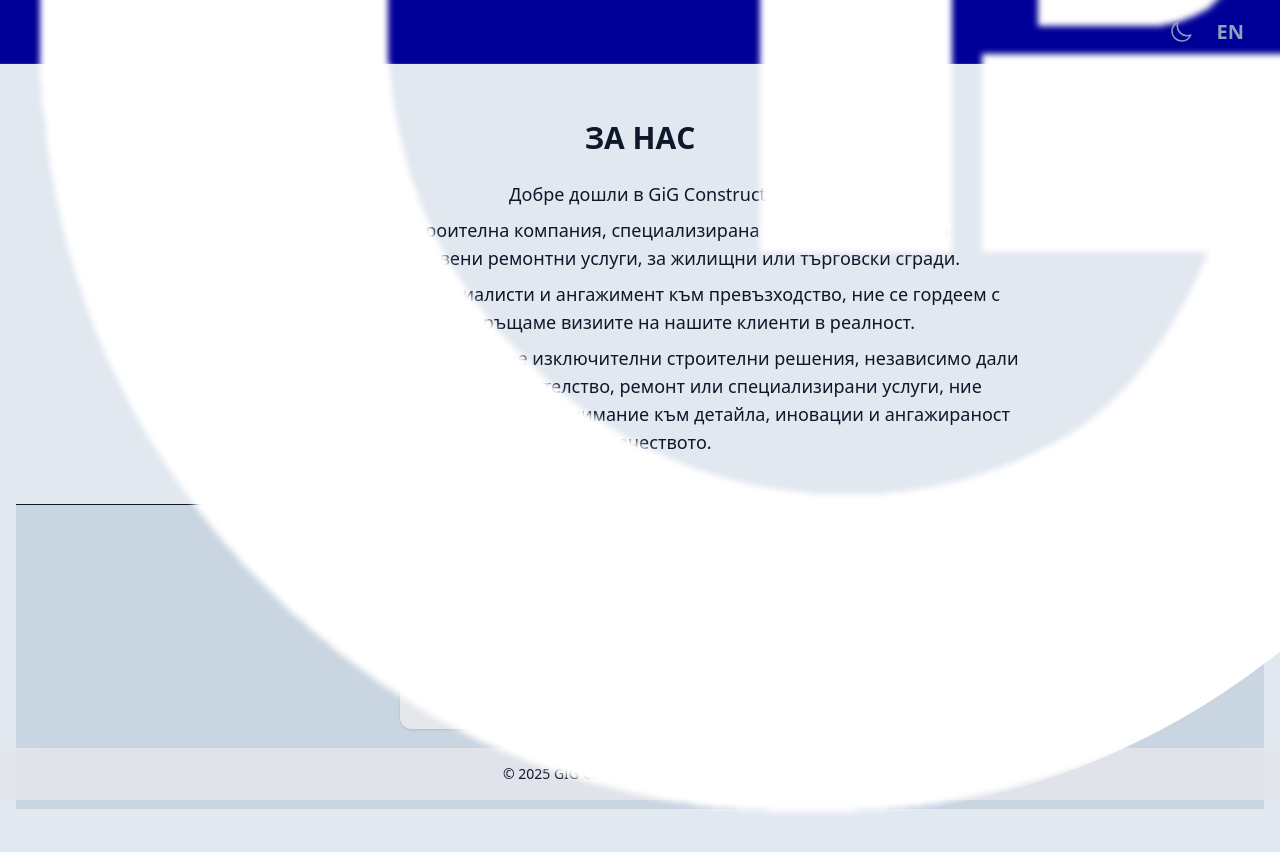
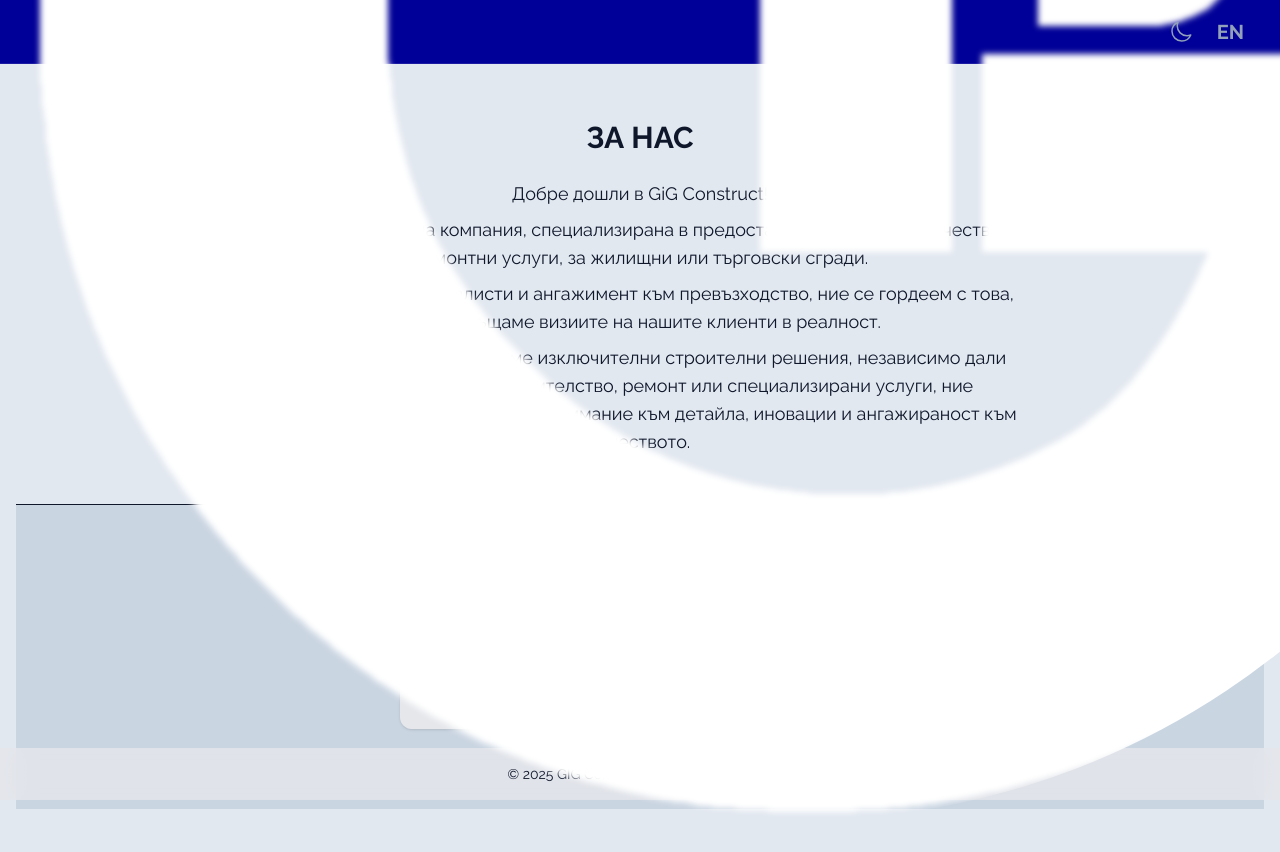
Before and after one commit to kostakazakoff/gig_construct_js, a Next.js app: page /about in a window 1280 px wide. Shown: the top 852 px of the page. Built offline with nearby package versions, Linux system fonts and the light colour scheme.

Commit message:
font preload isue solved

```diff
--- a/src/app/_components/main/modal.jsx
+++ b/src/app/_components/main/modal.jsx
@@ -71,7 +71,7 @@ export default function Modal({ onOK, onClose, children }) {
             >
                 <div className="bg-gray-200/80 dark:bg-slate-800/80 dark:text-slate-300 overflow-hidden shadow-lg relative rounded-lg relative">
                     {/* <div className="p-4 border-b">
-                        <h2 className="text-lg font-semibold">Modal Title</h2>
+                        <h2 className="text-lg font-bold">Modal Title</h2>
                     </div> */}
                     <div className="p-2 flex justify-end">
                         <XButton onClick={handleClose} />
--- a/src/app/_components/main/navbar.jsx
+++ b/src/app/_components/main/navbar.jsx
@@ -63,7 +63,7 @@ export default function Navbar() {
   return (
     <Disclosure
       as="nav"
-      className="fixed top-0 right-0 left-0 bg-gig-blue dark:bg-slate-900/90 text-white text-xs md:text-sm lg:text-lg xl:text-xl 2xl:text-2xl uppercase font-semibold after:pointer-events-none after:absolute after:inset-x-0 after:bottom-0 after:h-px after:bg-white/10 z-50 dark:backdrop-blur-md lg:text-base border-b-1 border-slate-200"
+      className="fixed top-0 right-0 left-0 bg-gig-blue dark:bg-slate-900/90 text-white text-xs md:text-sm lg:text-lg xl:text-xl 2xl:text-2xl uppercase font-bold after:pointer-events-none after:absolute after:inset-x-0 after:bottom-0 after:h-px after:bg-white/10 z-50 dark:backdrop-blur-md lg:text-base border-b-1 border-slate-200"
     >
       <div className="mx-auto max-w-7xl px-2 sm:px-6 lg:px-8">
         <div className="relative flex h-16 items-center justify-between">
--- a/src/app/_components/projects_card.jsx
+++ b/src/app/_components/projects_card.jsx
@@ -5,7 +5,7 @@ export default function ProjectsCard({ project, staticData }) {
 
     return (
             <div className="group hover:shadow-xl hover:scale-105 transition duration-300 ease-in-out border-l-6 border-b-1 border-r-1 hover:border-gig-blue dark:hover:border-blue-400 rounded-lg">
-                <div className="px-6 py-4 text-slate-900 font-semibold font-medium rounded-t-sm bg-slate-300 dark:bg-slate-800 dark:text-slate-200 flex justify-between max-md:flex-col max-md:gap-2 max-md:items-center group-hover:bg-gig-blue dark:group-hover:bg-blue-400 group-hover:text-white transition duration-300 ease-in-out shadow-md">
+                <div className="px-6 py-4 text-slate-900 font-bold font-medium rounded-t-sm bg-slate-300 dark:bg-slate-800 dark:text-slate-200 flex justify-between max-md:flex-col max-md:gap-2 max-md:items-center group-hover:bg-gig-blue dark:group-hover:bg-blue-400 group-hover:text-white transition duration-300 ease-in-out shadow-md">
                     <p>
                         {project.date}
                     </p>
@@ -19,7 +19,7 @@ export default function ProjectsCard({ project, staticData }) {
                 >
                     <div className="min-w-0 w-80 md:w-140 xl:w-160 2xl:w-200 h-auto flex flex-col justify-between">
                         <div className="min-w-0 mb-auto">
-                            <p className="text-3xl lg:text-4xl font-semibold uppercase mb-6 text-slate-800 leading-none group-hover:text-gig-blue dark:group-hover:text-blue-400 dark:text-slate-300">
+                            <p className="text-3xl lg:text-4xl font-bold uppercase mb-6 text-slate-800 leading-none group-hover:text-gig-blue dark:group-hover:text-blue-400 dark:text-slate-300">
                                 {project.title}
                             </p>
                             <hr className="max-md:hidden" />
--- a/src/app/_components/service/service_card.jsx
+++ b/src/app/_components/service/service_card.jsx
@@ -19,7 +19,7 @@ export default function ServiceCard({ service }) {
         />
       </div>
       <div className="min-w-0 flex-auto">
-        <p className="text-base underline lg:text-lg font-semibold uppercase mb-2 mt-4 md:mt-0 text-gig-blue leading-none dark:group-hover:text-blue-400 dark:text-slate-300">
+        <p className="text-base underline lg:text-lg font-bold uppercase mb-2 mt-4 md:mt-0 text-gig-blue leading-none dark:group-hover:text-blue-400 dark:text-slate-300">
           {service.name}
         </p>
         <p className="mt-1 lg:text-lg italic">{service.description}</p>
--- a/src/app/_components/service/service_details_card.jsx
+++ b/src/app/_components/service/service_details_card.jsx
@@ -28,10 +28,10 @@ export default function ServiceDetailsCard({ serviceId, service, servicesStaticD
             sizes="(max-width: 768px) 100vw, (max-width: 1200px) 50vw, 33vw"
             className="size-128 object-cover"
           />
-          <div className="font-semibold uppercase text-center absolute -top-1/2 group-hover:top-1/2 left-1/2 -translate-1/2 px-4 text-wrap opacity-0 transition-opacity duration-400 group-hover:opacity-100">
+          <div className="font-bold uppercase text-center absolute -top-1/2 group-hover:top-1/2 left-1/2 -translate-1/2 px-4 text-wrap opacity-0 transition-opacity duration-400 group-hover:opacity-100">
             {servicesStaticData.askOfferText}
           </div>
-          <h2 className="font-semibold uppercase text-center absolute top-1/2 left-1/2 -translate-1/2 px-2 text-wrap opacity-100 transition-opacity duration-400 group-hover:opacity-0">
+          <h2 className="font-bold uppercase text-center absolute top-1/2 left-1/2 -translate-1/2 px-2 text-wrap opacity-100 transition-opacity duration-400 group-hover:opacity-0">
             {service.title}
           </h2>
         </div>
--- a/src/app/about/about_client.jsx
+++ b/src/app/about/about_client.jsx
@@ -20,7 +20,7 @@ export default function AboutComponent() {
 
     return (
         <section className="flex flex-col items-center justify-start align-strech mt-8 px-4 w-full">
-            <h2 className="text-3xl font-semibold uppercase">{about.title}</h2>
+            <h2 className="text-3xl font-bold uppercase">{about.title}</h2>
             <div className="mt-4 max-w-3xl text-center">
                 {about.aboutText.split('\n\n').map((paragraph, idx) => (
                     <p key={idx} className="mt-2 lg:text-lg max-w-3xl text-center">
@@ -31,7 +31,7 @@ export default function AboutComponent() {
 
             <div className="w-full bg-slate-300 dark:bg-slate-800 mt-12 border-t-1 pb-8">
                 <div className="flex flex-col items-center justify-start py-12 px-4 max-w-5xl mx-auto">
-                    <h2 className="text-2xl font-semibold uppercase mb-12">{about.partnersTitle}</h2>
+                    <h2 className="text-2xl font-bold uppercase mb-12">{about.partnersTitle}</h2>
                     <div className="flex flex-wrap justify-center gap-8">
                         {partners.map((partner) => (
                             <PartnerBadge key={partner.id} {...partner} />
--- a/src/app/globals.css
+++ b/src/app/globals.css
@@ -9,8 +9,7 @@
   --color-background: var(--background);
   --color-foreground: var(--foreground);
   --color-gig-blue: #000098;
-  --font-sans: var(--font-geist-sans);
-  --font-mono: var(--font-geist-mono);
+  --font-sans: var(--font-raleway);
 }
 
 @media (prefers-color-scheme: dark) {
@@ -25,6 +24,5 @@
 body {
   background: var(--background);
   color: var(--foreground);
-  font-family: var(--font-inter);
-  /* font-family: Arial, Helvetica, sans-serif; */
+  font-family: var(--font-raleway), sans-serif;
 }
--- a/src/app/layout.jsx
+++ b/src/app/layout.jsx
@@ -6,14 +6,10 @@ import Footer from "@/app/_components/main/footer.jsx";
 import { LanguageProvider } from "./_hooks/useLanguageContext.jsx";
 import { ThemeProvider } from "./_hooks/useTheme.jsx";
 
-const geistSans = Raleway({
-  variable: "--font-geist-sans",
+const raleway = Raleway({
+  variable: "--font-raleway",
   subsets: ["latin"],
-});
-
-const geistMono = Raleway({
-  variable: "--font-geist-mono",
-  subsets: ["latin"],
+  display: "swap",
 });
 
 export const metadata = {
@@ -34,7 +30,7 @@ export default function RootLayout({
   return (
     <html lang="en">
       <body
-        className={`${geistSans.variable} ${geistMono.variable} antialiased`}
+        className={`${raleway.variable} antialiased font-sans`}
       >
         <ThemeProvider>
           <LanguageProvider>
```
